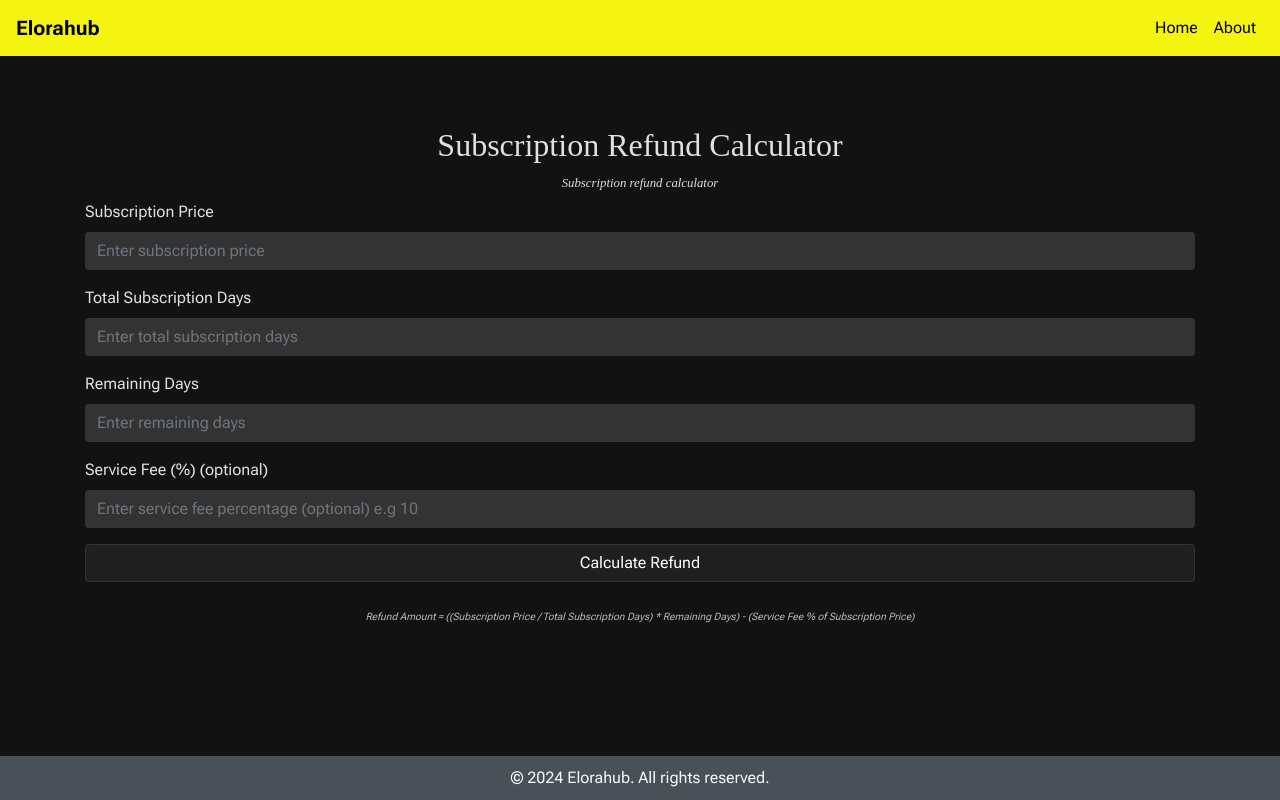
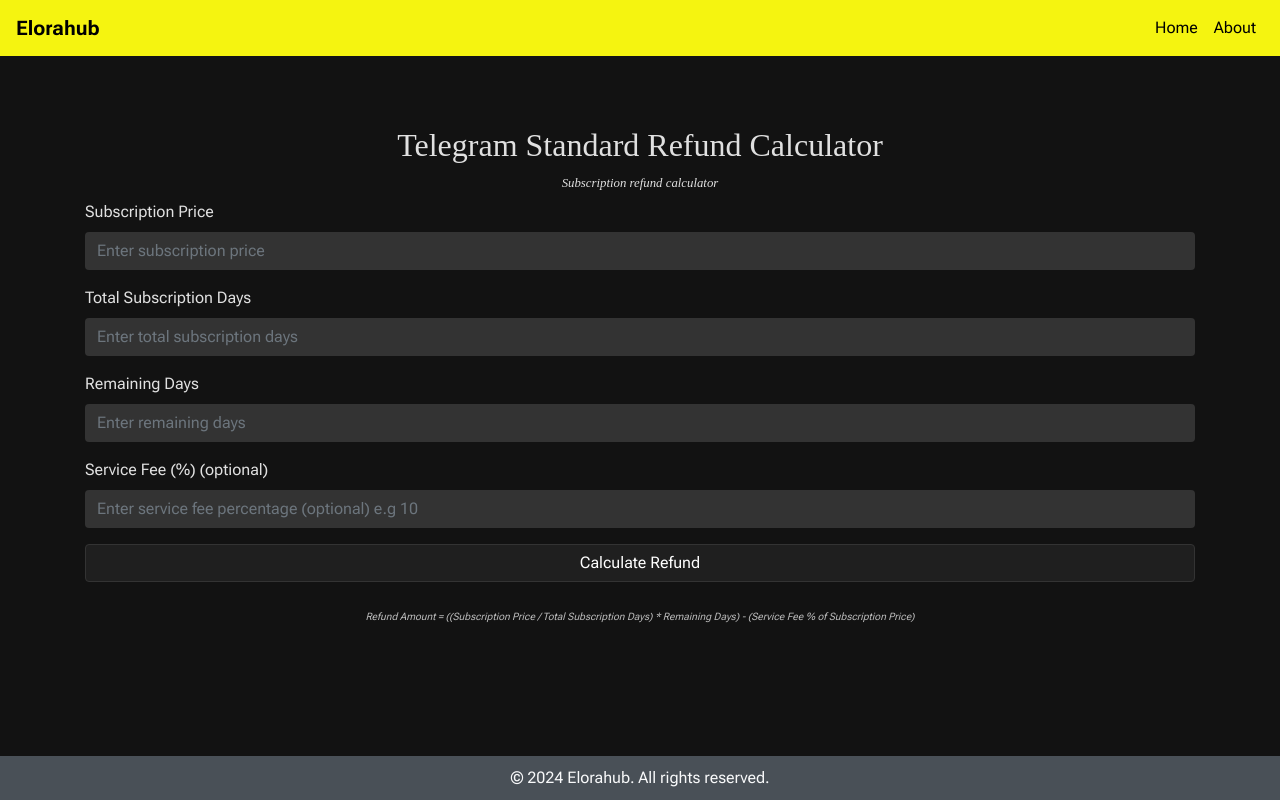
Before and after one commit to cielyozora/cal, a plain HTML site: page index.html in a window 1280 px wide. Drawn offline with nearby package versions, Linux system fonts and the light colour scheme; a web font is replaced by a local one.

Commit message:
Update index.html

```diff
--- a/index.html
+++ b/index.html
@@ -3,7 +3,7 @@
 <head>
   <meta charset="UTF-8">
   <meta name="viewport" content="width=device-width, initial-scale=1.0">
-  <title>Elorahub - Subscription Refund Calculator</title>
+  <title>Elorahub - Telegram Standard Refund Calculator</title>
   <link rel="preconnect" href="https://fonts.googleapis.com">
   <link rel="preconnect" href="https://fonts.gstatic.com" crossorigin>
   <link href="https://fonts.googleapis.com/css2?family=Bona+Nova+SC:ital,wght@0,400;0,700;1,400&family=Roboto+Flex:opsz,wght@8..144,100..1000&display=swap" rel="stylesheet">
@@ -93,7 +93,7 @@
 
   <!-- Container for the form -->
   <div class="container">
-    <h2 class="text-center">Subscription Refund Calculator</h2>
+    <h2 class="text-center">Telegram Standard Refund Calculator</h2>
     <h6 class="text-center"><small><em>Subscription refund calculator</em></small></h6>
     <form id="refundForm">
       <div class="form-group">
```
